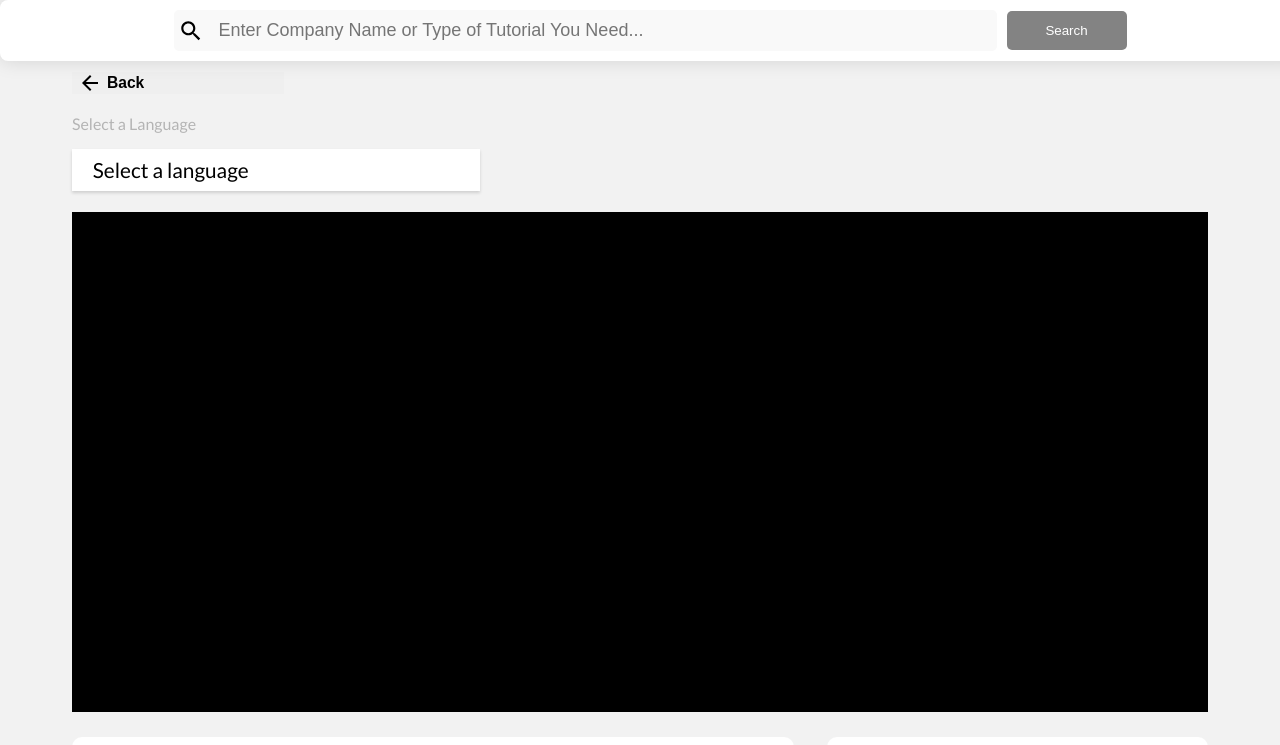
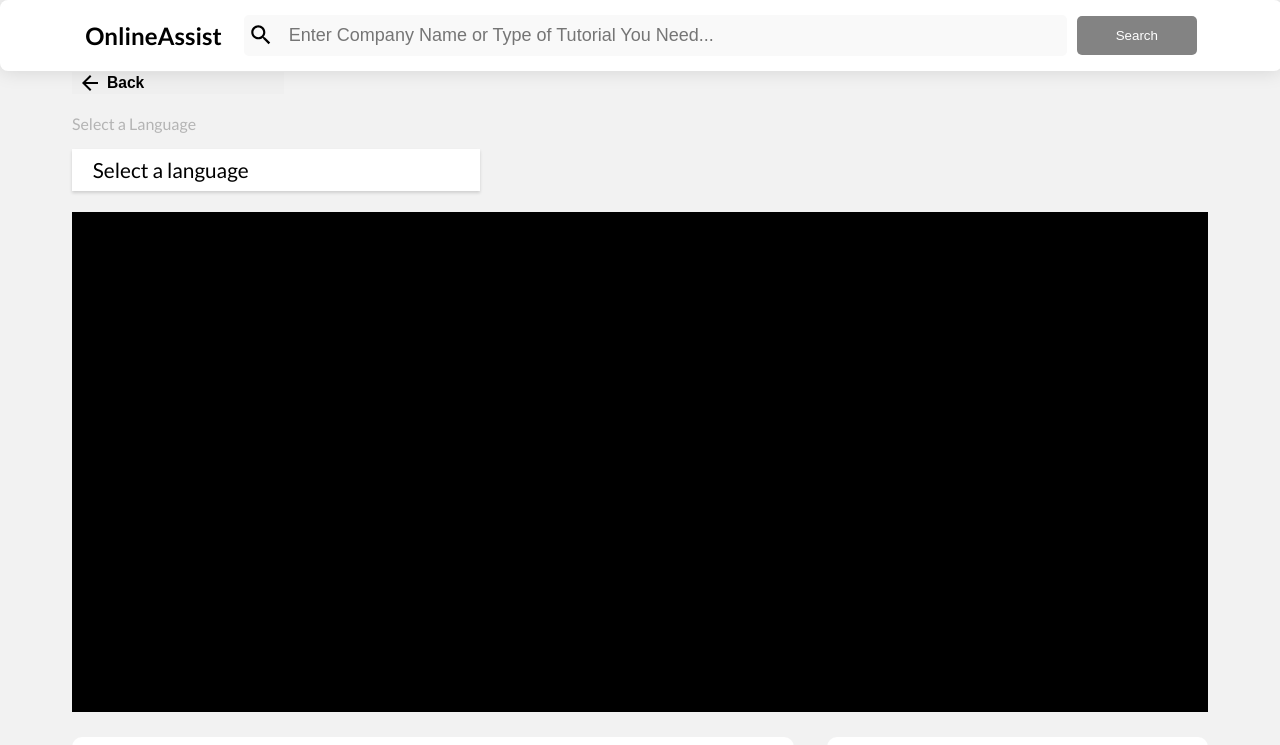
Before and after one commit to jacobdiaz/GR5, a React (Create React App) app: page /tutorial in a window 1280 px wide. Shown: the top 745 px of the page. Built offline with nearby package versions, Linux system fonts and the light colour scheme.

Commit message:
added Title

```diff
--- a/src/assets/searchbar.css
+++ b/src/assets/searchbar.css
@@ -17,7 +17,7 @@
   align-items: center;
   justify-content: center;
   background-color: white;
-  padding: 10px;
+  padding: 1px;
   width: 100vw;
   position: fixed;
   top: 0;
@@ -26,7 +26,10 @@
   border-radius: 8px;
   box-shadow: 0px 0px 20px 0px rgba(0, 0, 0, 0.13);
 }
-
+.h2 {
+  font-size: 18px;
+  margin-right: 10px;
+}
 .searchIcon {
   width: 35px;
   background-color: #f9f9f9;
--- a/src/components/SearchBar.js
+++ b/src/components/SearchBar.js
@@ -9,6 +9,9 @@ export default function SearchBar({ placeholder }) {
   let stringUrl = `/search?input=${searchInput}`;
   return (
     <div className="container">
+      <div className="searchName">
+        <h2 style={{ marginRight: '.8rem' }} > OnlineAssist &nbsp;</h2>
+      </div>
       <div className="searchContainer">
         <div className="searchInputs">
           <div className="searchIcon">
--- a/src/routes/HomePage.js
+++ b/src/routes/HomePage.js
@@ -48,6 +48,7 @@ export default function TutorialVideoPage() {
     // Container keeps everthing within the nice spaced margins
     <Container>
       {/* Search bar is fixed to the top of the page as you scroll */}
+
       <SearchBar placeholder="Enter Company Name or Type of Tutorial You Need..." />
 
       <LanguageDropDown />
```
